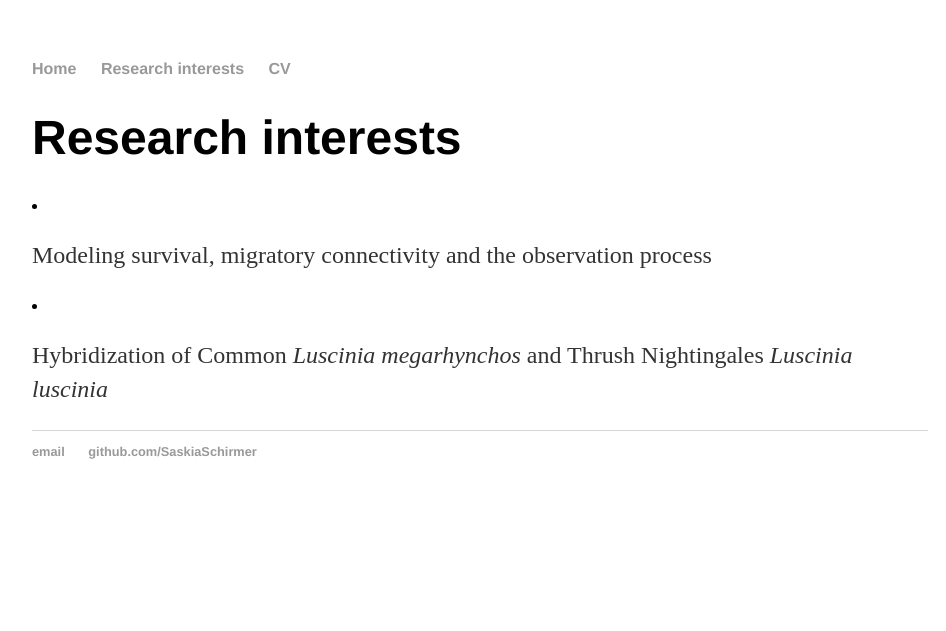
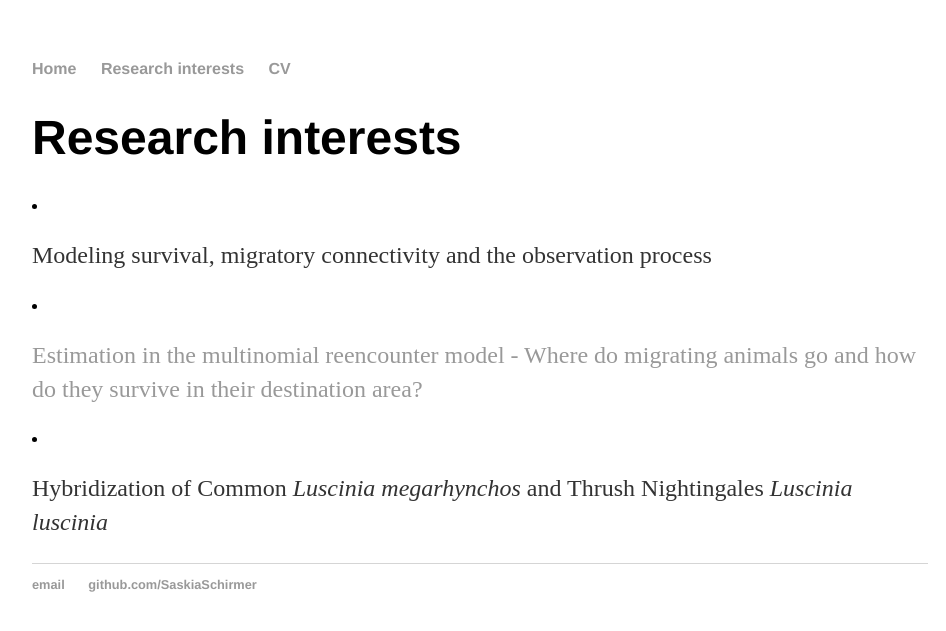
Before and after one commit to SaskiaSchirmer/SaskiaSchirmer.github.io, a Jekyll site: the page built from about/index.html, in a window 1280 px wide. Shown: the top 631 px of the page, without its empty margins (160-1106 px from the left). Built offline with Jekyll 4.4.1, drawn with Linux system fonts in a browser that asks for light colours.

Commit message:
Update index.html
add article link

```diff
--- a/about/index.html
+++ b/about/index.html
@@ -4,6 +4,7 @@ title: Saskia Schirmer
 ---
 <div class="blurb">
 	<h1>Research interests</h1>
-	<li><p> Modeling survival, migratory connectivity and the observation process</p></li>
+	<li><p> Modeling survival, migratory connectivity and the observation process</p>
+	<li><p><a href="https://doi.org/10.1016/j.jtbi.2022.111108">Estimation in the multinomial reencounter model - Where do migrating animals go and how do they survive in their destination area?</a></p></li></li>
   <li><p> Hybridization of Common <em> Luscinia megarhynchos </em> and Thrush Nightingales <em> Luscinia luscinia </em></p></li>
 </div><!-- /.blurb -->
```
